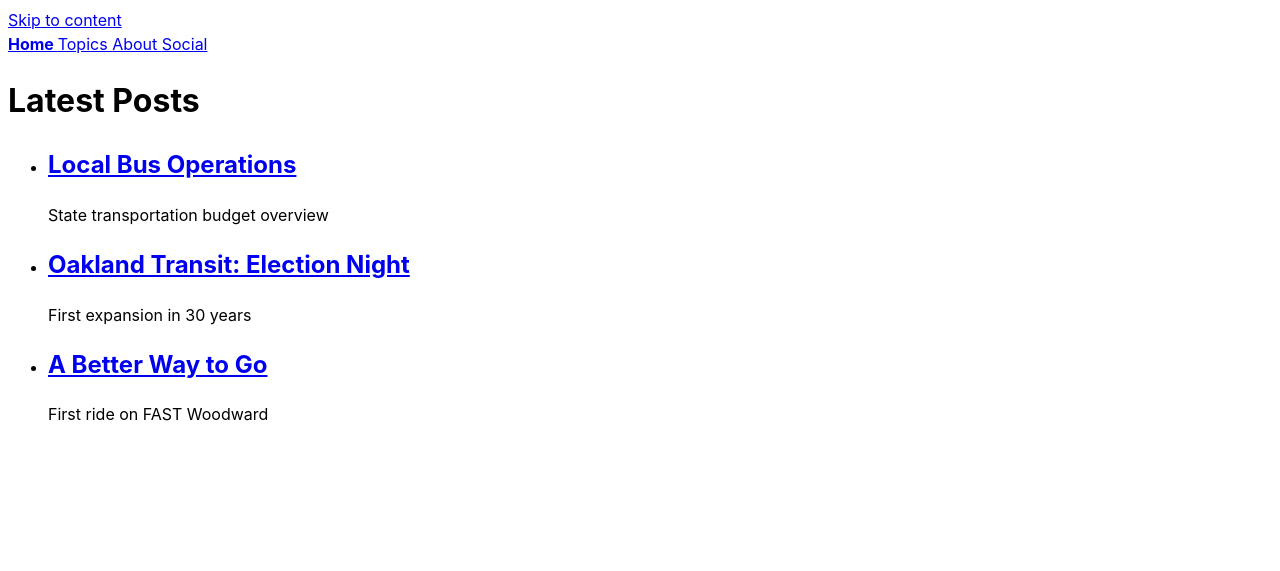
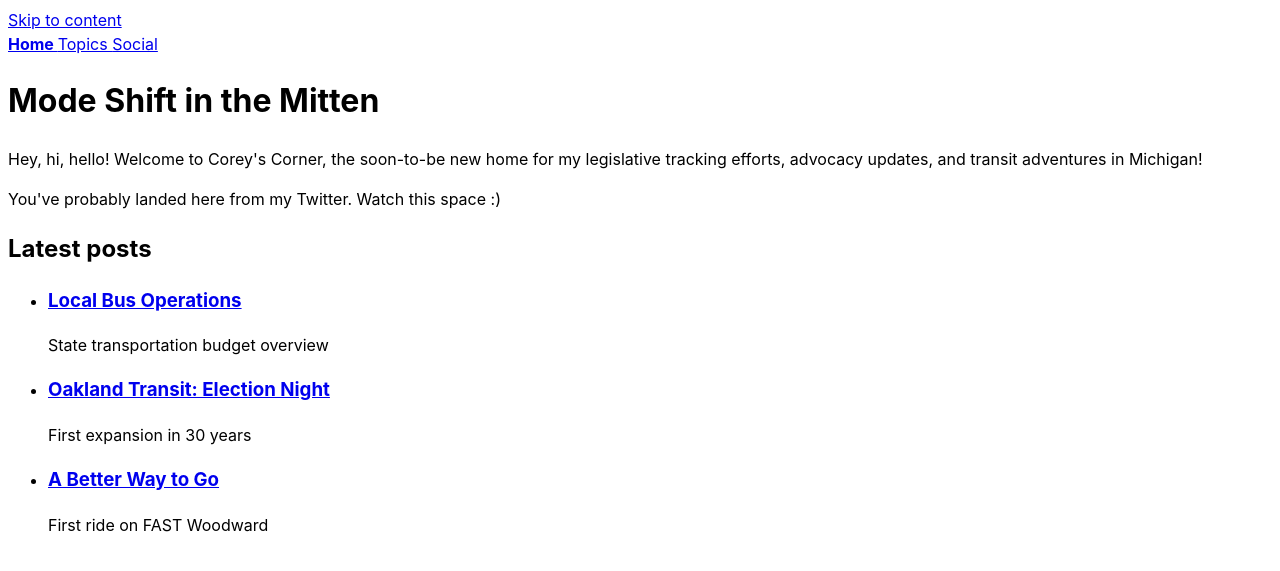
Before and after one commit to CR96/blog, a Jekyll site: the page built from index.html, in a window 1280 px wide. Shown: the top 571 px of the page. Built offline with Jekyll 4.4.1, drawn with Linux system fonts in a browser that asks for light colours.

Commit message:
Combine Home and About pages

```diff
--- a/_data/navigation.yml
+++ b/_data/navigation.yml
@@ -2,7 +2,5 @@
   link: /
 - name: Topics
   link: /topics.html
-- name: About
-  link: /about.html
 - name: Social
   link: /social.html
--- a/index.html
+++ b/index.html
@@ -2,12 +2,18 @@
 title: Home
 ---
 
-<h1>Latest Posts</h1>
+<h1>Mode Shift in the Mitten</h1>
+
+<p>Hey, hi, hello! Welcome to Corey's Corner, the soon-to-be new home for my legislative tracking efforts, advocacy updates, and transit adventures in Michigan!</p>
+
+</p>You've probably landed here from my Twitter. Watch this space :&#41;</p>
+
+<h2>Latest posts</h2>
 
 <ul>
   {% for post in site.posts %}
     <li>
-      <h2><a href="{{ post.url }}">{{ post.title }}</a></h2>
+      <h3><a href="{{ post.url }}">{{ post.title }}</a></h3>
       {{ post.excerpt }}
     </li>
   {% endfor %}
```
Also changed, not shown: about.md (deleted, +0 -10 lines).
